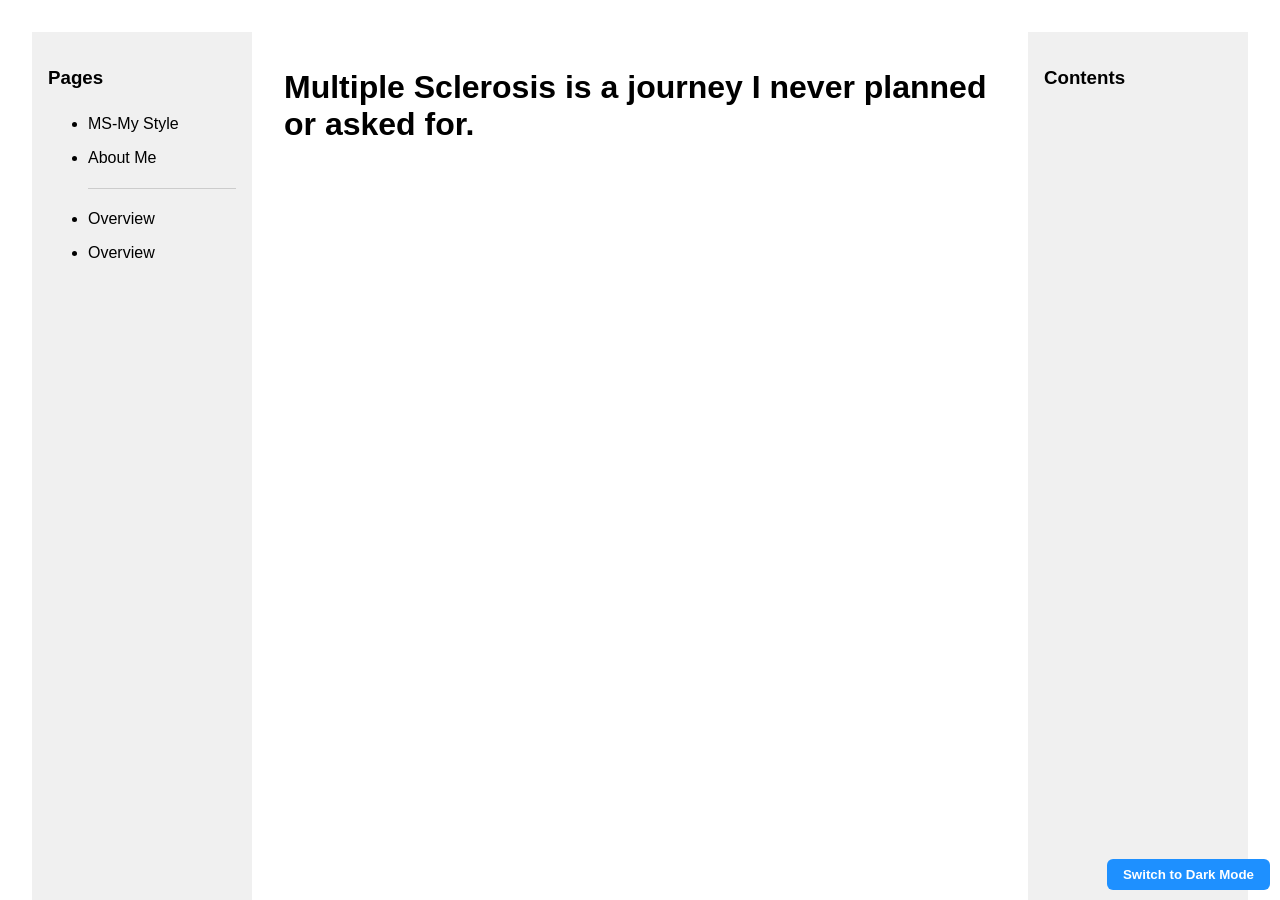
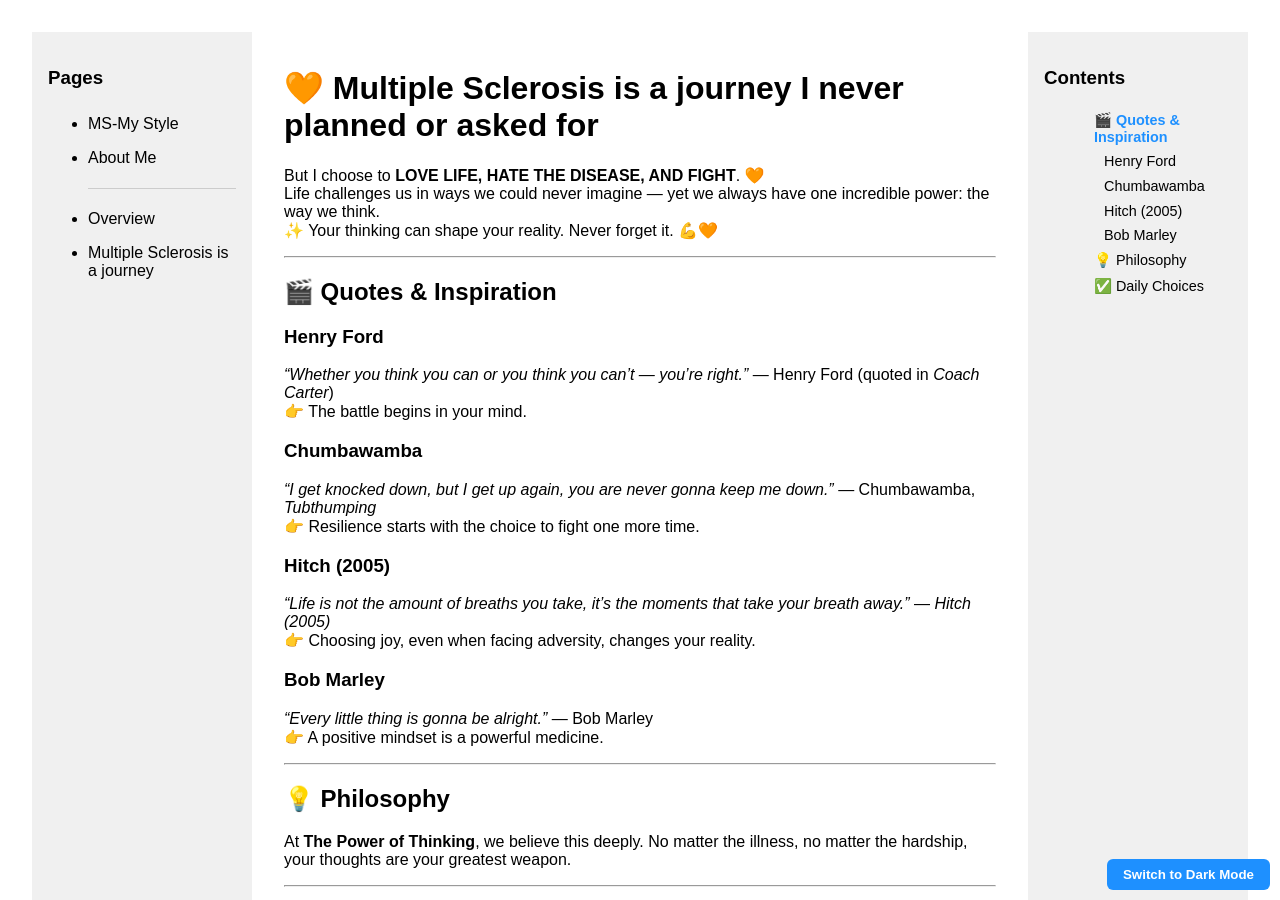
Before and after one commit to enricomariazotti-alt/enricomariazotti-alt.github.io, a Jekyll site: the page built from Multiple-Sclerosis-journey.md, in a window 1280 px wide and 900 px high. Built offline with Jekyll 4.4.1, drawn with Linux system fonts in a browser that asks for light colours; some of the changed text lies outside the part shown.

Commit message:
updated Multiple Sclerosis is a journey

```diff
--- a/Multiple-Sclerosis-journey.md
+++ b/Multiple-Sclerosis-journey.md
@@ -1,7 +1,51 @@
 ---
 layout: default
-title: Overview
+title: Multiple Sclerosis is a journey
 nav_order: 4
 ---
 
-#  Multiple Sclerosis is a journey I never planned or asked for.
+# 🧡 Multiple Sclerosis is a journey I never planned or asked for
+
+But I choose to **LOVE LIFE, HATE THE DISEASE, AND FIGHT**. 🧡
+Life challenges us in ways we could never imagine — yet we always have one incredible power: the way we think.
+✨ Your thinking can shape your reality. Never forget it. 💪🧡
+
+---
+
+## 🎬 Quotes & Inspiration
+
+### Henry Ford
+*"Whether you think you can or you think you can't — you're right."* — Henry Ford (quoted in *Coach Carter*)
+👉 The battle begins in your mind.
+
+### Chumbawamba
+*"I get knocked down, but I get up again, you are never gonna keep me down."* — Chumbawamba, *Tubthumping*
+👉 Resilience starts with the choice to fight one more time.
+
+### Hitch (2005)
+*"Life is not the amount of breaths you take, it's the moments that take your breath away."* — *Hitch (2005)*
+👉 Choosing joy, even when facing adversity, changes your reality.
+
+### Bob Marley
+*"Every little thing is gonna be alright."* — Bob Marley
+👉 A positive mindset is a powerful medicine.
+
+---
+
+## 💡 Philosophy
+
+At **The Power of Thinking**, we believe this deeply. No matter the illness, no matter the hardship, your thoughts are your greatest weapon.
+
+---
+
+## ✅ Daily Choices
+
+So today — and every day — choose to:
+
+- LOVE LIFE
+- HATE THE DISEASE
+- AND FIGHT
+
+💥 You are stronger than you think.
+💥 You can shape your own reality.
+💥 You are not alone.
```
